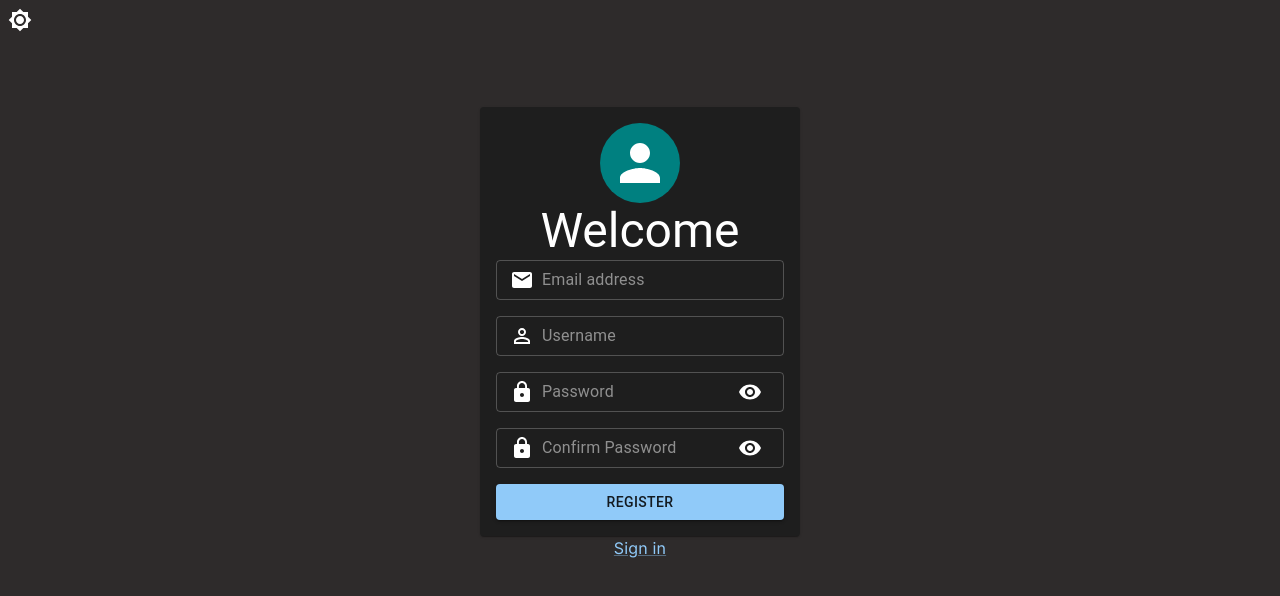
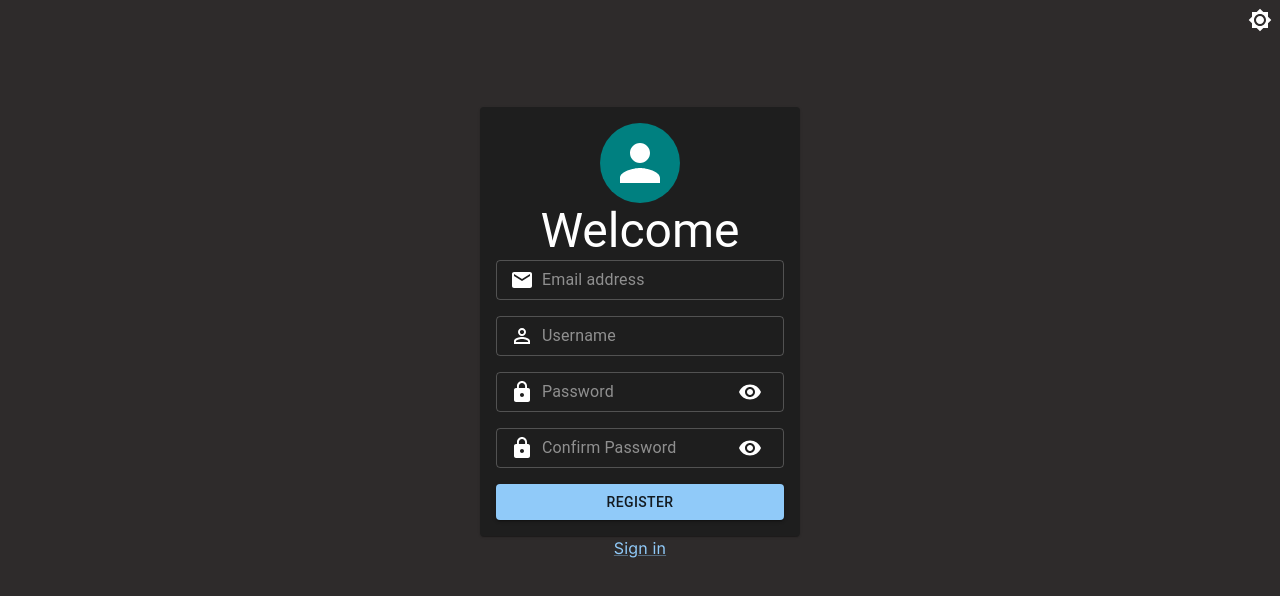
Before and after one commit to dmitiyoleynik/online-chat, a Next.js app in the folder packages/online-chat-web/: page /sign-up in a window 1280 px wide. Shown: the top 596 px of the page. Built offline with nearby package versions, Linux system fonts and the light colour scheme.

Commit message:
align color button left

```diff
--- a/packages/online-chat-web/app/(Auth)/layout.tsx
+++ b/packages/online-chat-web/app/(Auth)/layout.tsx
@@ -1,12 +1,13 @@
 'use client';
 
 import { ModeToggler } from '@/components/theme';
+import { Stack } from '@mui/material';
 
 export default function Layout({ children }: { children: React.ReactNode }) {
     return (
-        <>
+        <Stack>
             <ModeToggler />
             {children}
-        </>
+        </Stack>
     );
 }
--- a/packages/online-chat-web/components/theme.tsx
+++ b/packages/online-chat-web/components/theme.tsx
@@ -13,7 +13,7 @@ export const ModeToggler: React.FC = () => {
 
     return (
         <IconButton
-            sx={{ maxWidth: 'fit-content' }}
+            sx={{ maxWidth: 'fit-content', alignSelf: 'flex-end' }}
             onClick={toggleColorMode}
             color="inherit"
         >
```
